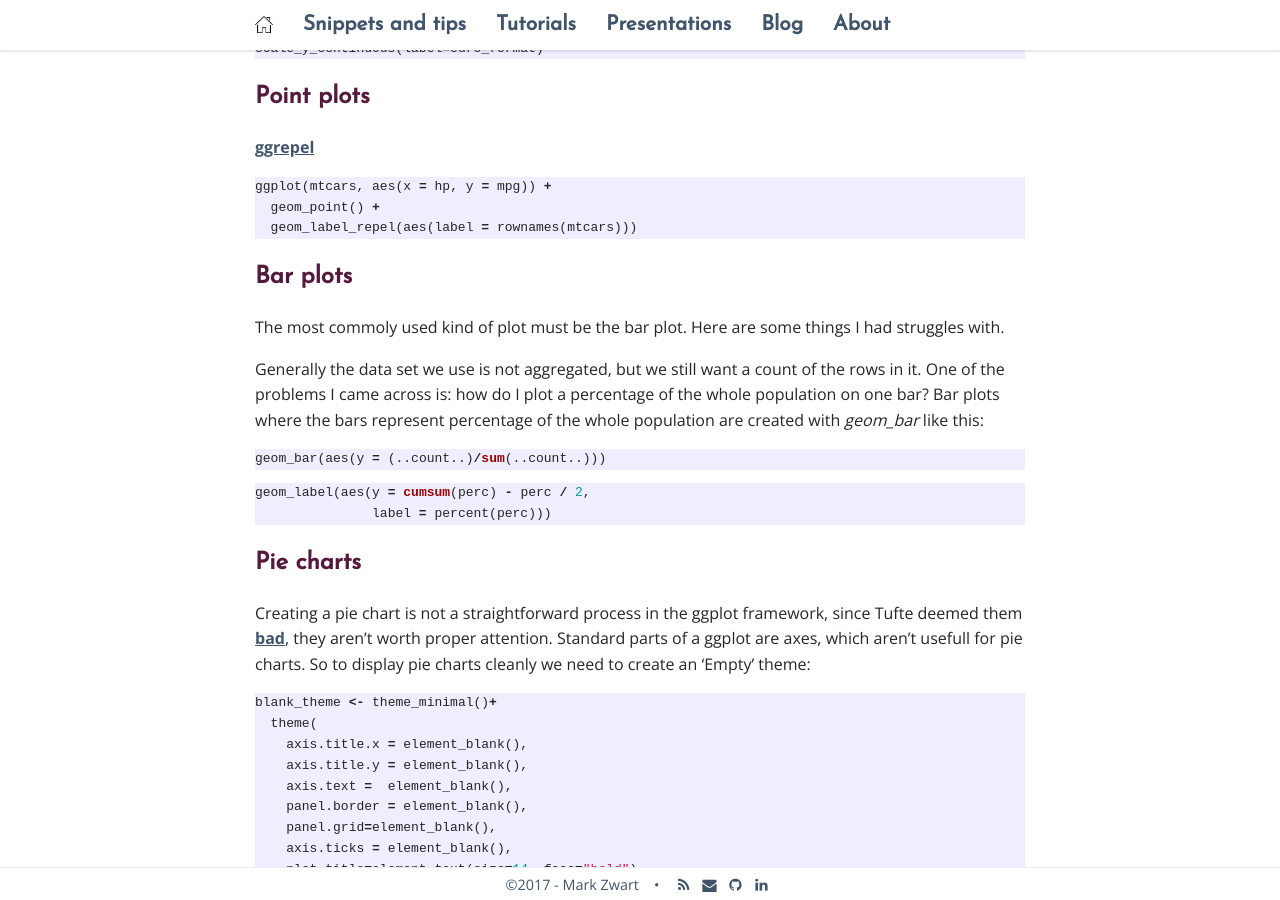
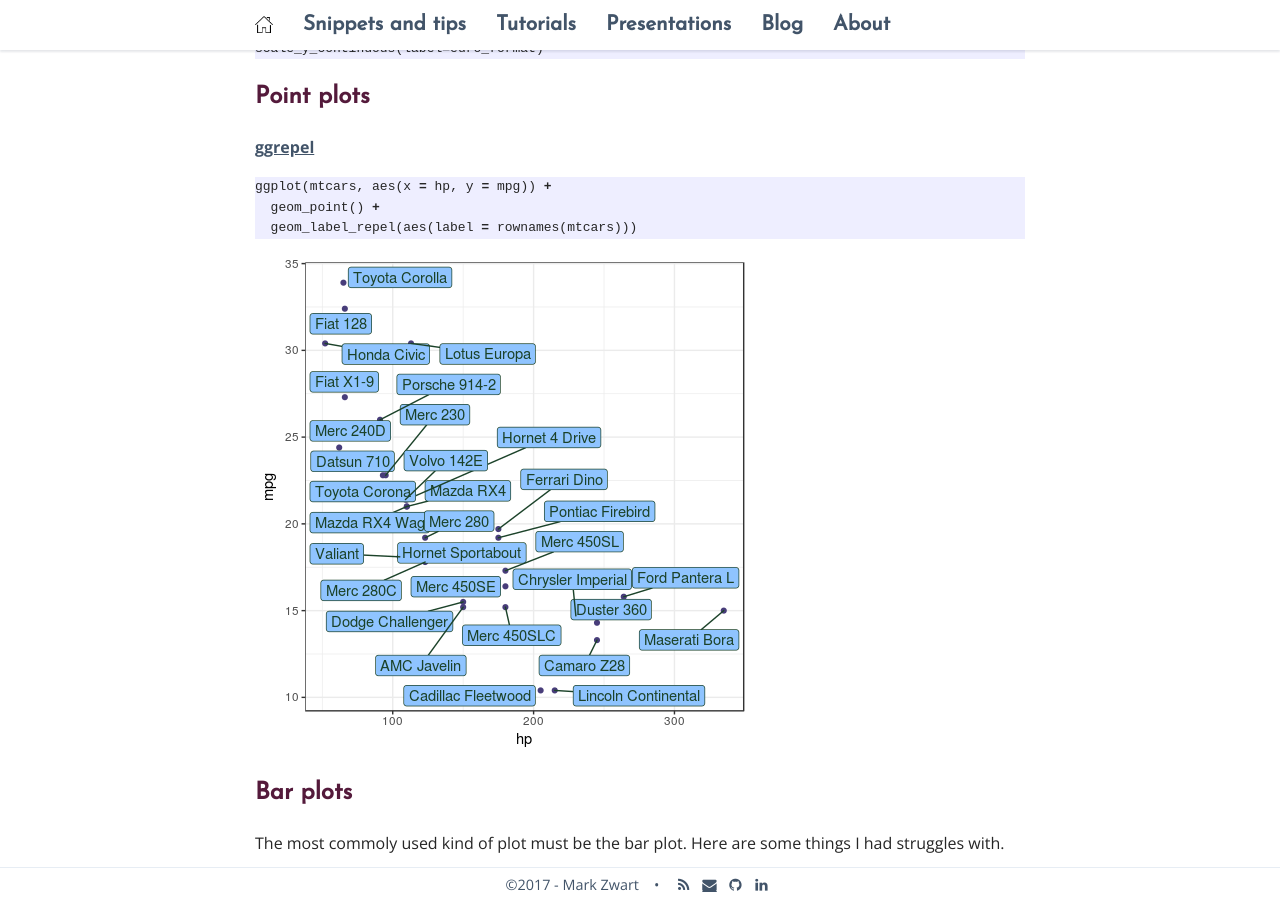
Before and after one commit to mark-me/mark-me.github.io, a Jekyll site: the page built from _pages/snippets-and-tips/graphs/graphs.md, in a window 1280 px wide and 900 px high, scrolled down 1750 px. Built offline with Jekyll 4.4.1, drawn with Linux system fonts in a browser that asks for light colours; nearby versions of some CDN libraries; comment, search, counter and statistics services are not loaded.

Commit message:
Update graphs.md

````diff
--- a/_pages/snippets-and-tips/graphs/graphs.md
+++ b/_pages/snippets-and-tips/graphs/graphs.md
@@ -54,6 +54,8 @@
   geom_point() +
   geom_label_repel(aes(label = rownames(mtcars)))
 ```
+
+<img src="/_pages/snippets-and-tips/graphs/ggrepel.png" alt="ggrepel" align="center"/>
 
 ## Bar plots
 
````
